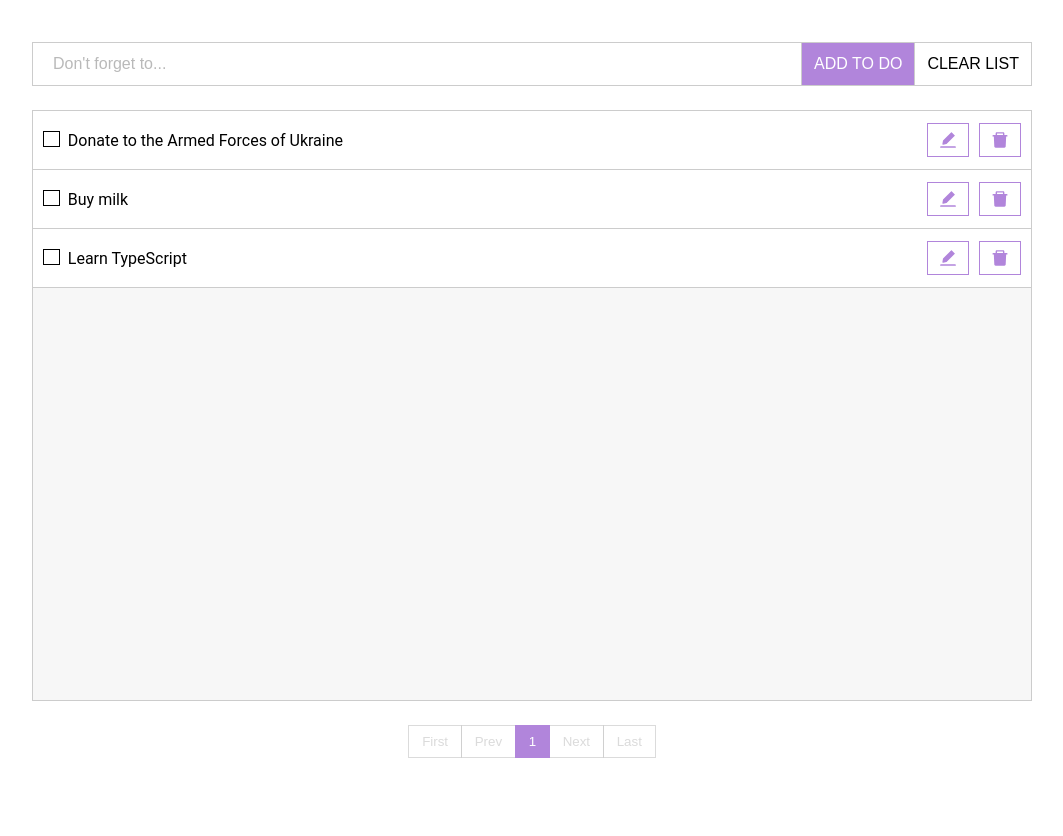
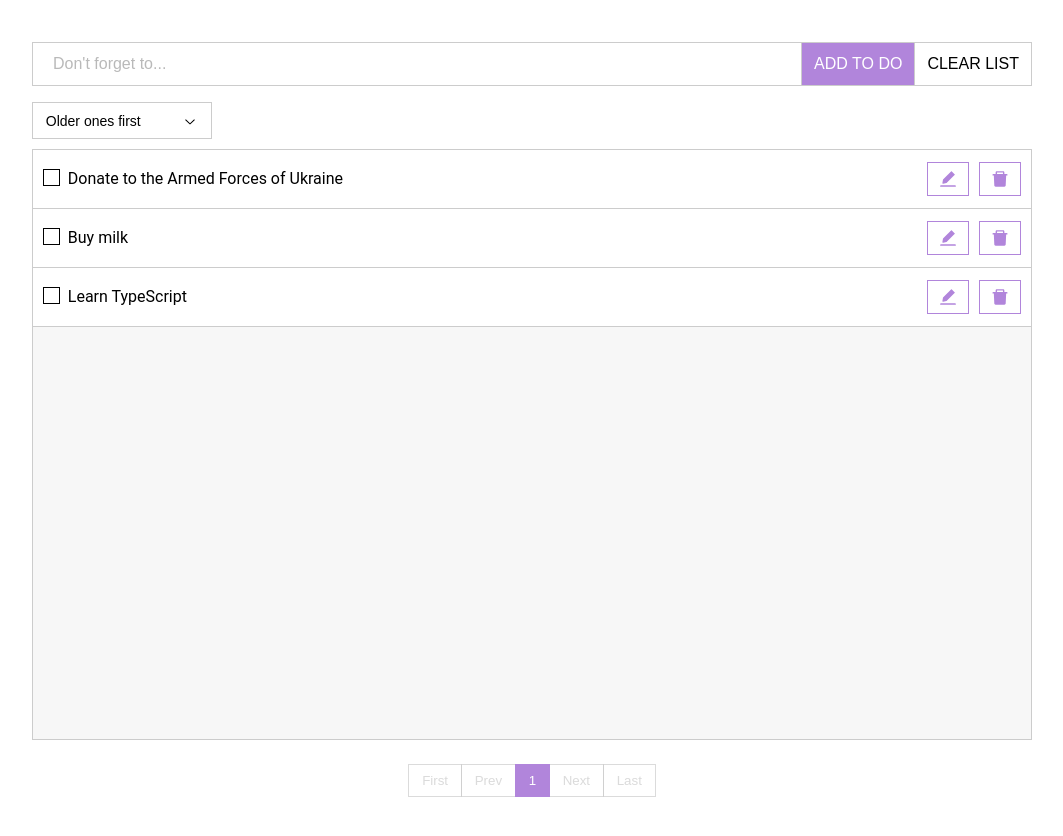
Before and after one commit to Sercezhar/sl-todo-list, a React (Vite) app: page / in a window 1280 px wide. Shown: the top 836 px of the page, without its empty margins (108-1171 px from the left). Before the commit the page ends 800 px from the top, so only its background shows below. Built offline with nearby package versions, Linux system fonts and the light colour scheme.

Commit message:
add sort feature

```diff
--- a/src/components/App.jsx
+++ b/src/components/App.jsx
@@ -2,6 +2,7 @@ import { customAlphabet } from 'nanoid';
 import { useEffect, useState } from 'react';
 import Container from './Container/Container';
 import Pagination from './Pagination';
+import SortFeature from './SortFeature';
 import ToDoForm from './ToDoForm/ToDoForm';
 import ToDoList from './ToDoList/ToDoList';
 
@@ -20,10 +21,14 @@ function App() {
     return JSON.parse(window.localStorage.getItem('todos')) ?? defaultToDos;
   });
   const [currentPage, setCurrentPage] = useState(1);
+  const [sortOption, setSortOption] = useState(() => {
+    return window.localStorage.getItem('sortType') ?? 0;
+  });
 
   useEffect(() => {
     window.localStorage.setItem('todos', JSON.stringify(toDos));
-  }, [toDos]);
+    window.localStorage.setItem('sortType', sortOption);
+  }, [toDos, sortOption]);
 
   function addToDo(text) {
     const data = {
@@ -62,7 +67,10 @@ function App() {
   function paginateToDos(array) {
     const startIndex = currentPage * limit - limit;
     const endIndex = currentPage * limit;
-    const paginatedToDos = array.slice(startIndex, endIndex);
+    const paginatedToDos =
+      sortOption === 0
+        ? array.slice(startIndex, endIndex)
+        : [...array].reverse().slice(startIndex, endIndex);
 
     if (paginatedToDos.length === 0 && currentPage > 1) {
       setCurrentPage(prevState => prevState - 1);
@@ -74,12 +82,16 @@ function App() {
   return (
     <Container>
       <ToDoForm addToDo={addToDo} clearList={clearList} />
+
+      <SortFeature sortOption={sortOption} setSortOption={setSortOption} />
+
       <ToDoList
         toDos={paginateToDos(toDos)}
         deleteToDo={deleteToDo}
         editToDo={editToDo}
         toggleChecked={toggleChecked}
       />
+
       <Pagination
         currentPage={currentPage}
         total={toDos.length}
--- a/src/components/Pagination/PaginationItem/PaginationItem.module.css
+++ b/src/components/Pagination/PaginationItem/PaginationItem.module.css
@@ -34,7 +34,6 @@
 }
 
 .pageButton svg {
-  display: block;
   height: 16px;
   width: 16px;
 }
--- /dev/null
+++ b/src/components/SortFeature/SortFeature.jsx
@@ -0,0 +1,69 @@
+import { RxChevronLeft } from 'react-icons/rx';
+import classNames from 'classnames/bind';
+import styles from './SortFeature.module.css';
+import useClickOutside from '../../hooks/useClickOutside';
+
+let cx = classNames.bind(styles);
+
+const sortOptions = [
+  { label: 'Older ones first', value: 0 },
+  { label: 'Newer ones first', value: 1 },
+];
+
+function SortFeature({ sortOption, setSortOption }) {
+  const { ref, isOpen, setIsOpen } = useClickOutside(false);
+
+  let listClasses = cx({
+    list: true,
+    show: isOpen,
+  });
+  let iconClasses = cx({
+    arrowIcon: true,
+    rotate: listClasses.includes('show'),
+  });
+
+  function setCurrentSorting(value) {
+    setSortOption(value);
+    setIsOpen(false);
+  }
+
+  function handleOnKeyPress(event, value) {
+    if (event.key === 'Enter') {
+      setSortOption(value);
+      setIsOpen(false);
+    }
+
+    if (event.key === 'Escape') {
+      setIsOpen(false);
+    }
+  }
+
+  return (
+    <div ref={ref} className={styles.wrapper}>
+      <button
+        className={styles.button}
+        type="button"
+        onClick={() => setIsOpen(prevState => !prevState)}
+      >
+        {sortOptions[sortOption].label}
+        <RxChevronLeft size={16} className={iconClasses} />
+      </button>
+
+      <ul className={listClasses}>
+        {sortOptions.map(({ label, value }) => (
+          <li
+            className={styles.item}
+            key={value}
+            tabIndex={0}
+            onClick={() => setCurrentSorting(value)}
+            onKeyDown={e => handleOnKeyPress(e, value)}
+          >
+            {label}
+          </li>
+        ))}
+      </ul>
+    </div>
+  );
+}
+
+export default SortFeature;
--- /dev/null
+++ b/src/components/SortFeature/SortFeature.module.css
@@ -0,0 +1,73 @@
+.wrapper {
+  position: relative;
+  margin-bottom: 0.6rem;
+  width: fit-content;
+}
+
+.button,
+.list {
+  width: 180px;
+  background-color: var(--white-color);
+}
+
+.button,
+.item {
+  font-size: 14px;
+  border: var(--border-main);
+  outline: none;
+  cursor: pointer;
+  transition: background 150ms ease-in-out;
+}
+
+.button:hover,
+.item:hover {
+  background-color: var(--secondary-color);
+}
+
+.button:focus,
+.item:focus {
+  box-shadow: var(--box-shadow-focus);
+  background-color: var(--secondary-color);
+}
+
+.button {
+  display: flex;
+  justify-content: space-between;
+  padding: 0.6rem 0.8rem;
+}
+
+.arrowIcon {
+  rotate: -90deg;
+  transition: rotate 150ms ease-in-out;
+}
+
+.arrowIcon.rotate {
+  rotate: 90deg;
+}
+
+.list {
+  position: absolute;
+  left: 0;
+  top: calc(100% + 0.6rem);
+  display: none;
+  pointer-events: none;
+  z-index: 2;
+}
+
+.list.show {
+  display: block;
+  pointer-events: auto;
+}
+
+.item {
+  position: relative;
+  padding: 0.8rem;
+}
+
+.item:not(:first-child) {
+  margin-top: -1px;
+}
+
+.item:focus {
+  z-index: 2;
+}
--- /dev/null
+++ b/src/components/SortFeature/index.js
@@ -0,0 +1 @@
+export { default } from './SortFeature';
--- a/src/components/ToDoForm/ToDoForm.module.css
+++ b/src/components/ToDoForm/ToDoForm.module.css
@@ -1,5 +1,5 @@
 .wrapper {
-  margin-bottom: 1.5rem;
+  margin-bottom: 1rem;
 }
 
 .inputGroup {
--- a/src/components/ToDoList/ToDoList.jsx
+++ b/src/components/ToDoList/ToDoList.jsx
@@ -1,4 +1,4 @@
-import { useEffect, useState } from 'react';
+import { useState } from 'react';
 import Notification from '../Notification';
 import styles from './ToDoList.module.css';
 import ToDoListItem from './ToDoListItem';
@@ -6,18 +6,6 @@ import ToDoListItem from './ToDoListItem';
 function ToDoList({ toDos, deleteToDo, editToDo, toggleChecked }) {
   const [textToEdit, setTextToEdit] = useState('');
   const [toDoToEdit, setToDoToEdit] = useState(-1);
-
-  useEffect(() => {
-    function handleKeyDown(event) {
-      if (event.code === 'Escape') {
-        setToDoToEdit(-1);
-      }
-    }
-
-    window.addEventListener('keydown', handleKeyDown);
-
-    return () => window.removeEventListener('keydown', handleKeyDown);
-  }, []);
 
   return (
     <div className={styles.wrapper}>
--- a/src/components/ToDoList/ToDoListItem/ToDoListItem.jsx
+++ b/src/components/ToDoList/ToDoListItem/ToDoListItem.jsx
@@ -36,9 +36,13 @@ function ToDoListItem({
     setTextToEdit(toDoText);
   }
 
-  function onEnterKey(event) {
+  function handleOnKeyPress(event) {
     if (event.key === 'Enter') {
       handleUpdate();
+    }
+
+    if (event.key === 'Escape') {
+      setToDoToEdit(-1);
     }
   }
 
@@ -51,7 +55,7 @@ function ToDoListItem({
           onChange={handleInputChange}
           onBlur={handleUpdate}
           autoFocus
-          onKeyDown={e => onEnterKey(e)}
+          onKeyDown={e => handleOnKeyPress(e)}
         />
       ) : (
         <label className={styles.checkLabel}>
--- a/src/components/ToDoList/ToDoListItem/ToDoListItem.module.css
+++ b/src/components/ToDoList/ToDoListItem/ToDoListItem.module.css
@@ -103,7 +103,6 @@
 }
 
 .button svg {
-  display: block;
   fill: var(--accent-color);
   pointer-events: none;
 }
--- /dev/null
+++ b/src/hooks/useClickOutside.js
@@ -0,0 +1,23 @@
+import { useState, useEffect, useRef } from 'react';
+
+function useClickOutside(initialState) {
+  const [isOpen, setIsOpen] = useState(initialState);
+  const ref = useRef(null);
+
+  const handleClickOutside = event => {
+    if (ref.current && !ref.current.contains(event.target)) {
+      setIsOpen(false);
+    }
+  };
+
+  useEffect(() => {
+    document.addEventListener('click', handleClickOutside, true);
+    return () => {
+      document.removeEventListener('click', handleClickOutside, true);
+    };
+  }, []);
+
+  return { ref, isOpen, setIsOpen };
+}
+
+export default useClickOutside;
--- a/src/index.css
+++ b/src/index.css
@@ -47,3 +47,7 @@ img {
   max-width: 100%;
   height: auto;
 }
+
+svg {
+  display: block;
+}
```
